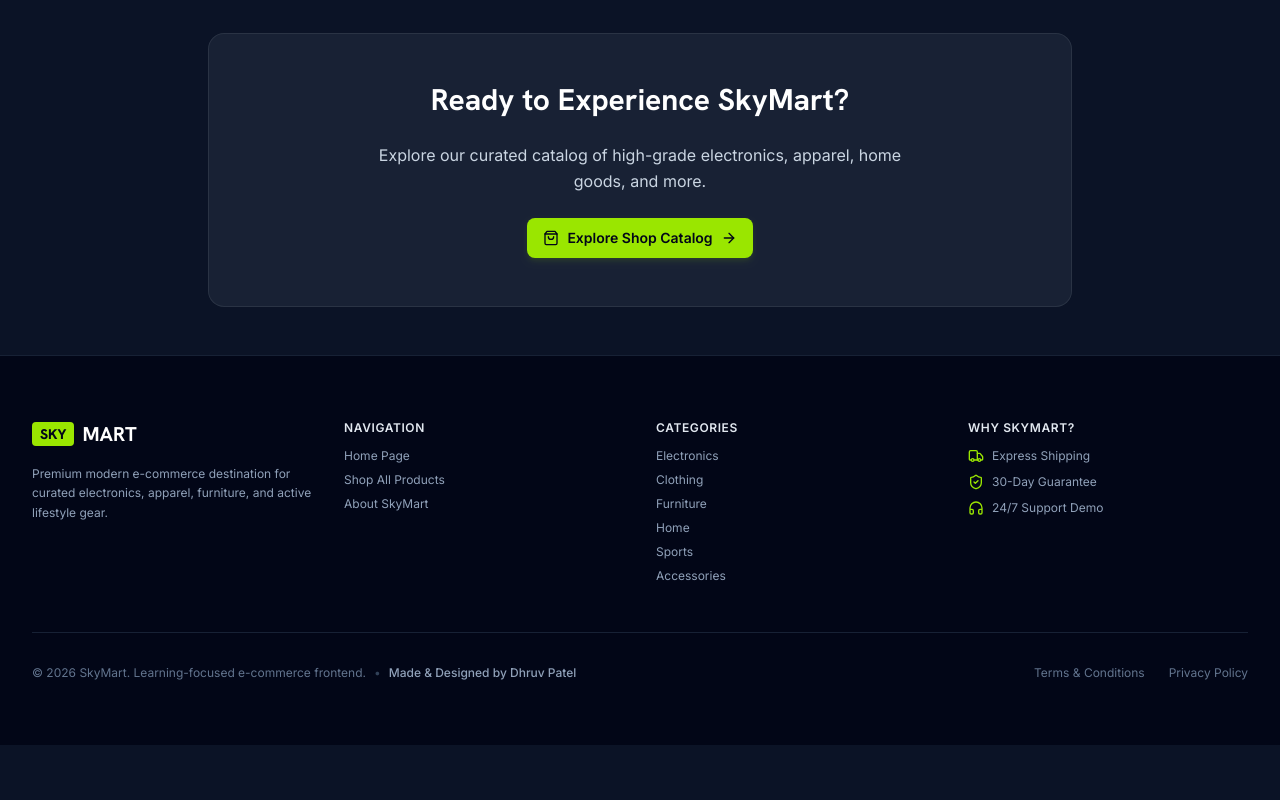
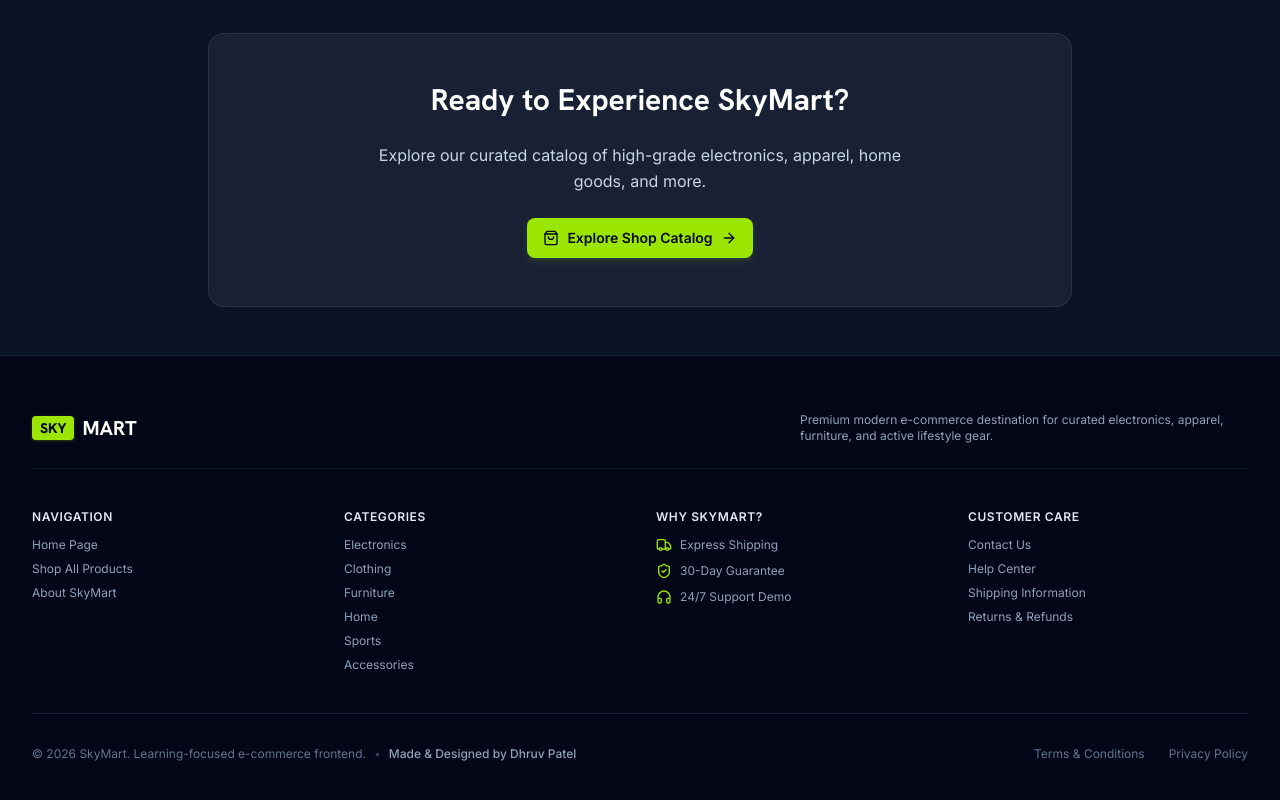
Before and after one commit to dhruvpatel012/skymart-ecommerce, a React (Vite) app: page /about in a window 1280 px wide. Shown: the part 1568-2368 px from the top of the page. Before the commit the page ends 2313 px from the top, so only its background shows below. Built offline with nearby package versions, Linux system fonts and the light colour scheme.

Commit message:
feat: implement footer component and about page for store navigation and information

```diff
--- a/src/components/layout/Footer.jsx
+++ b/src/components/layout/Footer.jsx
@@ -6,51 +6,57 @@ import { categories } from '../../data/categories';
 export const Footer = () => {
   return (
     <footer className="bg-[#020617] border-t border-slate-800/80 text-slate-400 mt-auto">
-      <div className="max-w-7xl mx-auto px-4 sm:px-6 lg:px-8 py-12 lg:py-16 space-y-12">
-        {/* Top Grid - Single column on mobile (grid-cols-1), 4 columns on desktop (md:grid-cols-4) */}
-        <div className="grid grid-cols-1 md:grid-cols-4 gap-8">
-          {/* Brand Column */}
-          <div className="space-y-4">
-            <Link to="/" className="inline-flex items-center gap-2 font-display text-xl font-bold text-white">
-              <span className="bg-lime-400 text-slate-950 px-2 py-0.5 rounded text-sm font-extrabold">SKY</span>
-              <span>MART</span>
-            </Link>
-            <p className="text-xs text-slate-400 leading-relaxed">
-              Premium modern e-commerce destination for curated electronics, apparel, furniture, and active lifestyle gear.
-            </p>
-          </div>
+      <div className="max-w-7xl mx-auto px-4 sm:px-6 lg:px-8 py-10 lg:py-14 space-y-10">
+        {/* Brand Header */}
+        <div className="flex flex-col sm:flex-row items-start sm:items-center justify-between gap-3 pb-6 border-b border-slate-800/60">
+          <Link to="/" className="inline-flex items-center gap-2 font-display text-xl font-bold text-white group">
+            <span className="bg-lime-400 text-slate-950 px-2 py-0.5 rounded text-sm font-extrabold shadow-sm shadow-lime-400/20 group-hover:bg-lime-300 transition-colors">
+              SKY
+            </span>
+            <span className="group-hover:text-slate-200 transition-colors">MART</span>
+          </Link>
+          <p className="text-xs text-slate-400 max-w-md">
+            Premium modern e-commerce destination for curated electronics, apparel, furniture, and active lifestyle gear.
+          </p>
+        </div>
 
-          {/* Navigation Column */}
+        {/* 4-Section Grid: Exactly 2x2 on Mobile, 4 columns on Desktop */}
+        <div className="grid grid-cols-2 md:grid-cols-4 gap-6 sm:gap-8">
+          {/* Row 1, Col 1 on Mobile | Col 1 on Desktop: NAVIGATION */}
           <div className="space-y-3">
-            <h4 className="text-xs uppercase tracking-wider font-semibold text-slate-200">Navigation</h4>
+            <h4 className="text-xs uppercase tracking-wider font-semibold text-slate-200">
+              Navigation
+            </h4>
             <ul className="space-y-2 text-xs">
               <li>
-                <Link to="/" className="hover:text-lime-400 transition-colors">
+                <Link to="/" className="hover:text-lime-400 transition-colors block">
                   Home Page
                 </Link>
               </li>
               <li>
-                <Link to="/shop" className="hover:text-lime-400 transition-colors">
+                <Link to="/shop" className="hover:text-lime-400 transition-colors block">
                   Shop All Products
                 </Link>
               </li>
               <li>
-                <Link to="/about" className="hover:text-lime-400 transition-colors">
+                <Link to="/about" className="hover:text-lime-400 transition-colors block">
                   About SkyMart
                 </Link>
               </li>
             </ul>
           </div>
 
-          {/* Categories Column */}
+          {/* Row 1, Col 2 on Mobile | Col 2 on Desktop: CATEGORIES */}
           <div className="space-y-3">
-            <h4 className="text-xs uppercase tracking-wider font-semibold text-slate-200">Categories</h4>
+            <h4 className="text-xs uppercase tracking-wider font-semibold text-slate-200">
+              Categories
+            </h4>
             <ul className="space-y-2 text-xs">
               {categories.map((cat) => (
                 <li key={cat.id}>
                   <Link
                     to={`/shop?category=${cat.value}`}
-                    className="hover:text-lime-400 transition-colors capitalize"
+                    className="hover:text-lime-400 transition-colors capitalize block"
                   >
                     {cat.label}
                   </Link>
@@ -59,28 +65,59 @@ export const Footer = () => {
             </ul>
           </div>
 
-          {/* Guarantee / Features Column ("Why SkyMart?") */}
+          {/* Row 2, Col 1 on Mobile | Col 3 on Desktop: WHY SKYMART? */}
           <div className="space-y-3">
-            <h4 className="text-xs uppercase tracking-wider font-semibold text-slate-200">Why SkyMart?</h4>
+            <h4 className="text-xs uppercase tracking-wider font-semibold text-slate-200">
+              Why SkyMart?
+            </h4>
             <div className="space-y-2.5 text-xs text-slate-400">
               <div className="flex items-center gap-2">
                 <Truck className="w-4 h-4 text-lime-400 shrink-0" />
-                <span>Express Shipping</span>
+                <span className="truncate">Express Shipping</span>
               </div>
               <div className="flex items-center gap-2">
                 <ShieldCheck className="w-4 h-4 text-lime-400 shrink-0" />
-                <span>30-Day Guarantee</span>
+                <span className="truncate">30-Day Guarantee</span>
               </div>
               <div className="flex items-center gap-2">
                 <Headphones className="w-4 h-4 text-lime-400 shrink-0" />
-                <span>24/7 Support Demo</span>
+                <span className="truncate">24/7 Support Demo</span>
               </div>
             </div>
           </div>
+
+          {/* Row 2, Col 2 on Mobile | Col 4 on Desktop: CUSTOMER CARE */}
+          <div className="space-y-3">
+            <h4 className="text-xs uppercase tracking-wider font-semibold text-slate-200">
+              Customer Care
+            </h4>
+            <ul className="space-y-2 text-xs">
+              <li>
+                <Link to="/about" className="hover:text-lime-400 transition-colors block">
+                  Contact Us
+                </Link>
+              </li>
+              <li>
+                <Link to="/about" className="hover:text-lime-400 transition-colors block">
+                  Help Center
+                </Link>
+              </li>
+              <li>
+                <Link to="/about" className="hover:text-lime-400 transition-colors block">
+                  Shipping Information
+                </Link>
+              </li>
+              <li>
+                <Link to="/about" className="hover:text-lime-400 transition-colors block">
+                  Returns & Refunds
+                </Link>
+              </li>
+            </ul>
+          </div>
         </div>
 
-        {/* Bottom Bar */}
-        <div className="pt-8 border-t border-slate-800/80 flex flex-col sm:flex-row justify-between items-center gap-4 text-xs text-slate-500">
+        {/* Bottom Footer Area */}
+        <div className="pt-6 sm:pt-8 border-t border-slate-800/80 flex flex-col sm:flex-row justify-between items-center gap-4 text-xs text-slate-500">
           <div className="flex flex-col sm:flex-row items-center gap-2 text-center sm:text-left">
             <p>© {new Date().getFullYear()} SkyMart. Learning-focused e-commerce frontend.</p>
             <span className="hidden sm:inline text-slate-700">•</span>
--- a/src/pages/About.jsx
+++ b/src/pages/About.jsx
@@ -72,7 +72,7 @@ export const About = () => {
             </div>
           </div>
 
-          <div className="lg:col-span-5 bg-slate-950/80 p-6 sm:p-8 rounded-xl border border-slate-800 space-y-4 text-center sm:text-left">
+          <div className="lg:col-span-5 bg-slate-950/80 p-6 sm:p-8 rounded-xl border border-slate-800 space-y-4 text-left">
             <div className="w-12 h-12 rounded-xl bg-lime-400/10 border border-lime-400/20 flex items-center justify-center text-lime-400">
               <Globe className="w-6 h-6" />
             </div>
```
